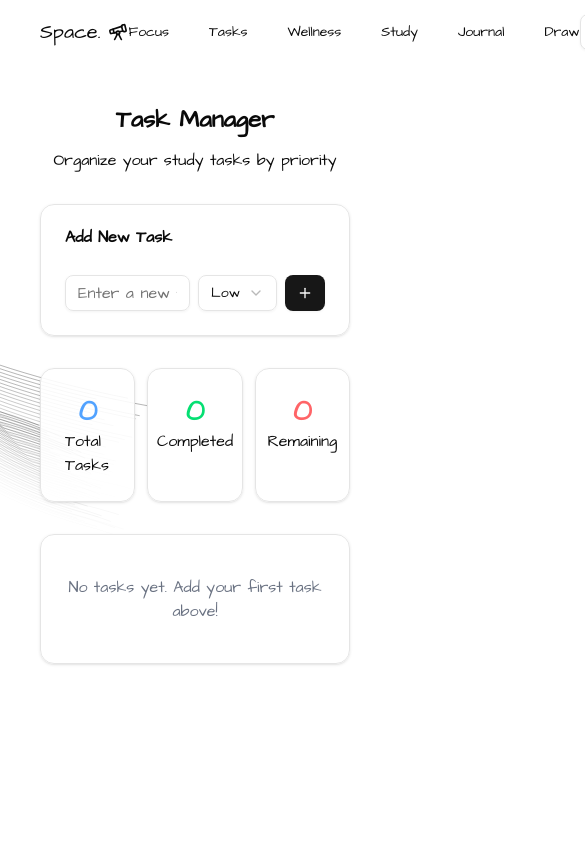
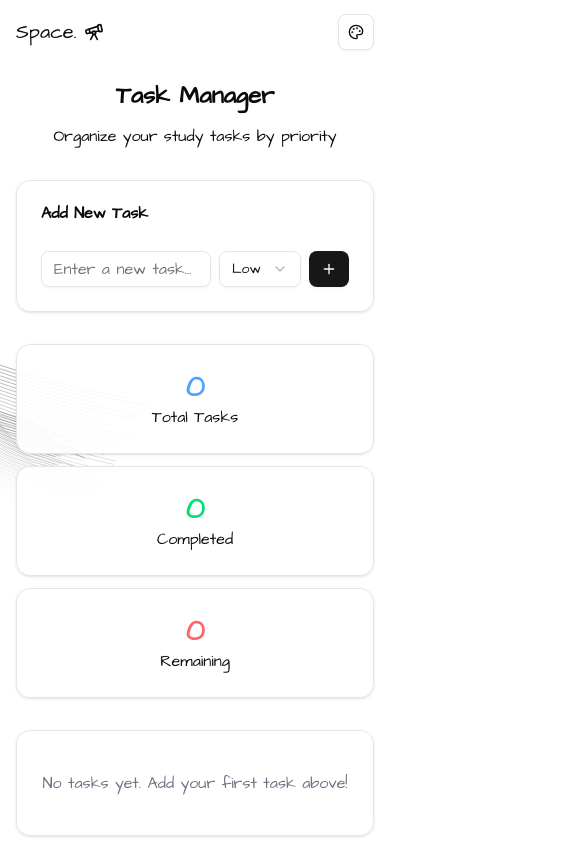
Before and after one commit to RishiTiwari-18/Space., a Next.js app: page /tasks in a window 390 px wide. Shown: the top 852 px of the page, 585 px wide, since content can reach past the window. Built offline with nearby package versions, Linux system fonts and the light colour scheme.

Commit message:
Made 2 sections responsive

```diff
--- a/app/draw/page.tsx
+++ b/app/draw/page.tsx
@@ -7,7 +7,7 @@ import 'tldraw/tldraw.css'
 export default function DrawPage() {
 	console.log(DefaultColorThemePalette)
 	return (
-		<div className="tldraw__editor" style={{ height: "90vh", width: "100vw" }}>
+		<div className="tldraw__editor" style={{ height: "91vh", width: "100vw" }}>
 			<Tldraw />
 		</div>
 	)
--- a/app/page.tsx
+++ b/app/page.tsx
@@ -3,7 +3,7 @@ import Pomodoro from "@/components/pomodoro"
 
 const page = () => {
   return (
-    <div className="flex lg:flex-row flex-col gap-5 p-10">
+    <div className="flex lg:flex-row flex-col gap-5 p-4 md:p-10">
       <Pomodoro/>
       <Ambient/>
     </div>
--- a/app/tasks/page.tsx
+++ b/app/tasks/page.tsx
@@ -80,7 +80,7 @@ export default function TaskPage() {
 
 
   return (
-    <div className="p-10 flex w-full justify-center">
+    <div className="p-4 md:p-10 flex w-full justify-center">
       <div className="max-w-4xl w-full flex gap-8  flex-col h-full">
 
         {/* heading */}
@@ -126,7 +126,7 @@ export default function TaskPage() {
           </CardContent>
         </Card>
 
-        <div className="grid  grid-cols-3 gap-3">
+        <div className="grid grid-cols-1 md:grid-cols-2 lg:grid-cols-3 gap-3">
           <Card>
             <CardContent className="flex flex-col items-center">
               <h2 className="text-3xl text-blue-400 font-bold">{totalTasks}</h2>
--- a/components/ambient.tsx
+++ b/components/ambient.tsx
@@ -109,7 +109,7 @@ function AmbientSoundItem({ sound }: AmbientSoundItemProps) {
     <div className="flex items-center bg-black/5 justify-between p-3 border rounded-md">
       <div className="flex items-center gap-3">
         <Icon size={20} />
-        <span>{sound.name}</span>
+        <span className='max-md:hidden'>{sound.name}</span>
       </div>
       <div>
         {!isPlaying ? (
--- a/components/navigation.tsx
+++ b/components/navigation.tsx
@@ -31,11 +31,11 @@ export default function Navigation() {
   useTheme();
 
   return (
-    <div className="flex justify-between items-center h-16 px-10">
+    <div className="flex justify-between items-center h-16 px-4 md:px-10">
       <div>
         <h1 className="text-xl flex items-center gap-2">Space. <Telescope size={20} /></h1>
       </div>
-      <div className="flex gap-10">
+      <div className=" max-md:hidden flex gap-10">
         {navLinks.map((link) => (
           <Link
             className="text-sm hover:text-accent-foreground duration-200"
@@ -53,7 +53,7 @@ export default function Navigation() {
               <Palette className="h-5 w-5" />
             </Button>
           </SheetTrigger>
-          <SheetContent>
+          <SheetContent className="max-md:w-full">
             <SheetHeader>
               <SheetTitle>Customize Appearance</SheetTitle>
               <SheetDescription>
```
